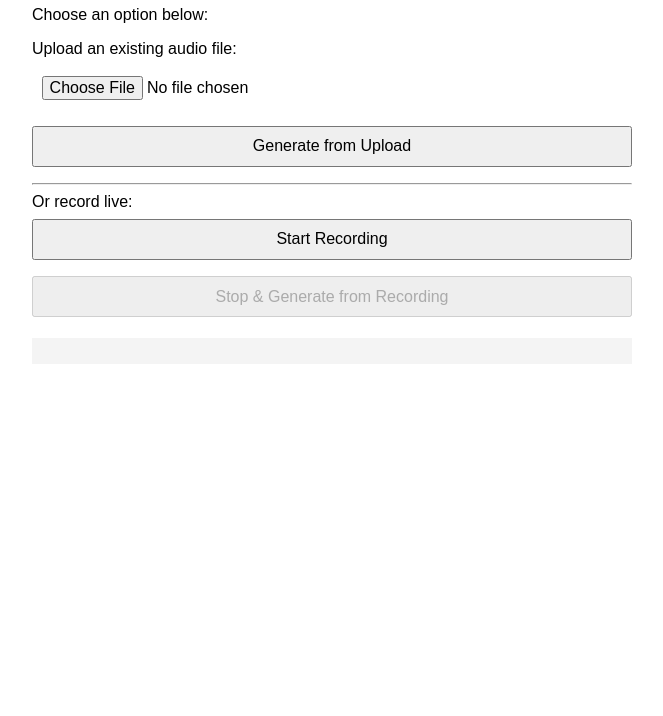
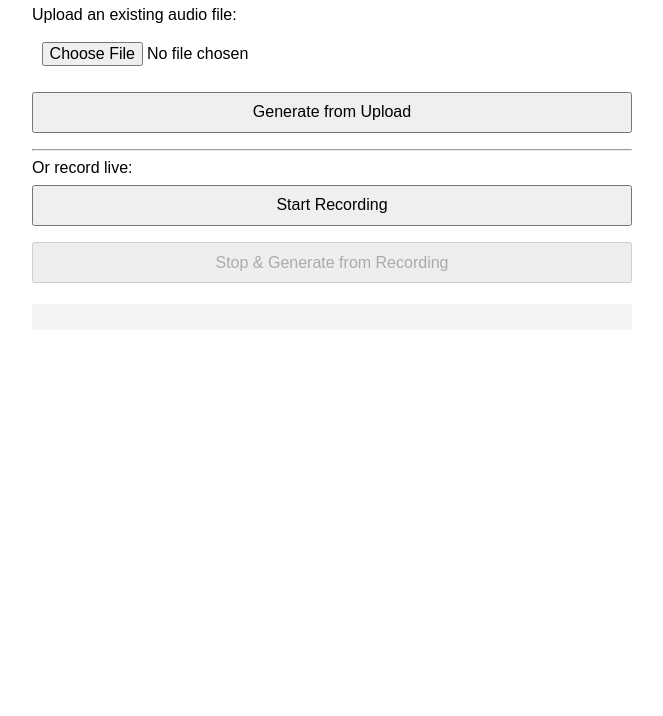
Before and after one commit to drmoashori55/soapnote-vpn, a plain HTML site: page index.html in a window 1280 px wide. Shown: the part 84-800 px from the top of the page, without its empty margins (308-971 px from the left). Drawn offline with Linux system fonts and the light colour scheme.

Commit message:
Update index.html

```diff
--- a/index.html
+++ b/index.html
@@ -12,7 +12,6 @@
 </head>
 <body>
   <h1>SOAP Note Generator</h1>
-  <p>Choose an option below:</p>
 
   <!-- Upload option -->
   <label>Upload an existing audio file:</label>
```
